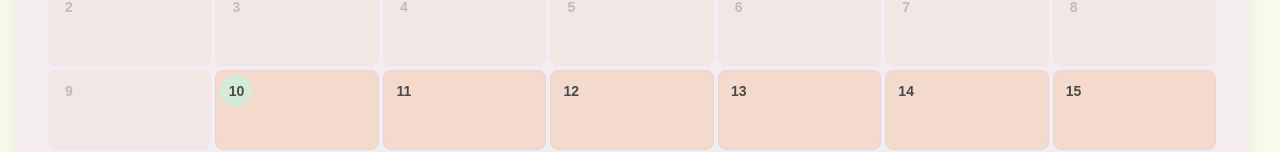
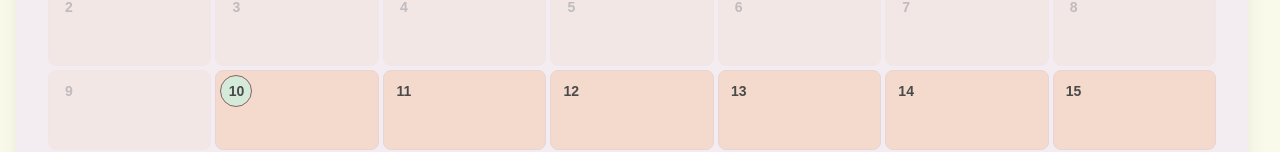
Before and after one commit to YiJieNG/booking-system-frontend, a Next.js app: page /booking in a window 1280 px wide. Shown: the part 325-477 px from the top of the page. Built offline with nearby package versions, Linux system fonts and the light colour scheme.

Commit message:
calendar UI fix

```diff
--- a/src/app/components/MonthlyCalendar.js
+++ b/src/app/components/MonthlyCalendar.js
@@ -246,7 +246,7 @@ export const MonthlyCalendar = ({ onClick }) => {
                   className={`absolute left-1 top-1 flex h-6 w-6 sm:h-7 sm:w-7 md:h-8 md:w-8 items-center justify-center rounded-full text-xs sm:text-sm
                     ${
                       isToday
-                        ? "bg-[--green] font-semibold text-[--text-dark]"
+                        ? "bg-[--green] font-semibold text-[--text-dark] border border-[--text-hover]"
                         : "text-[--text-dark]"
                     }
                     ${isCurrentMonth ? "font-semibold" : "font-normal"}`}
```
